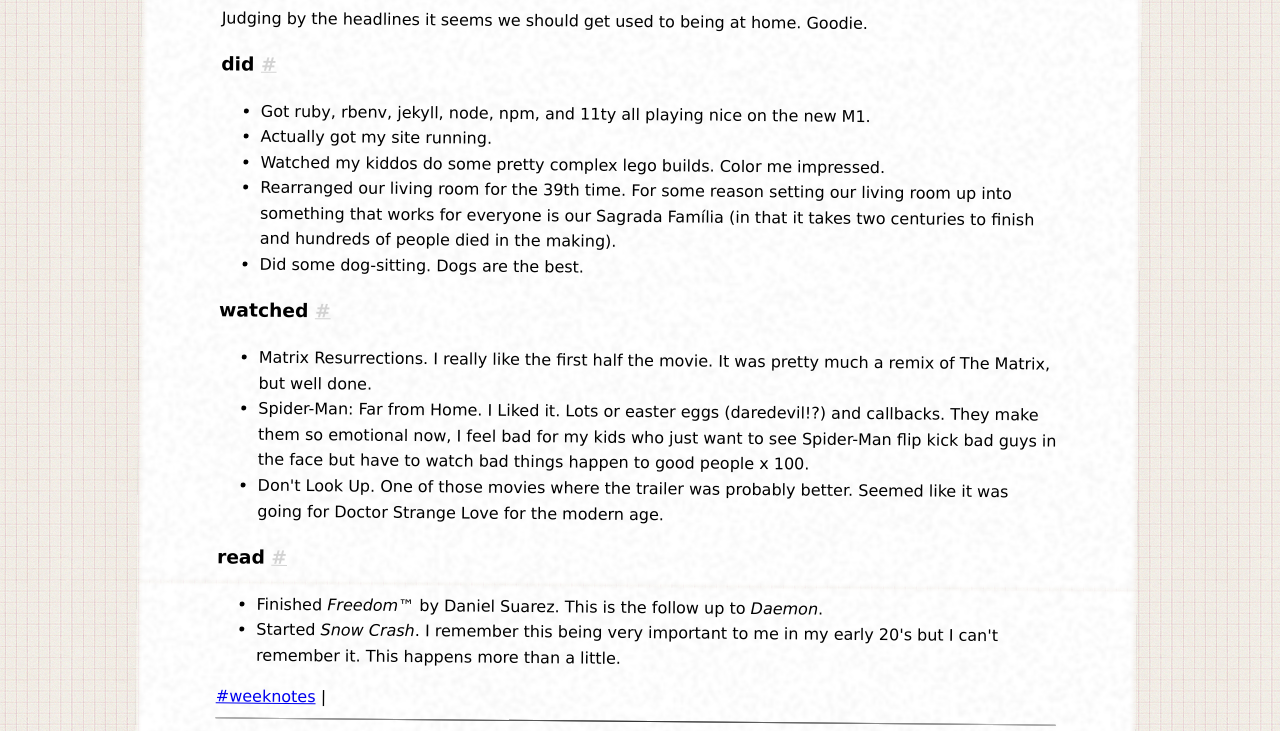
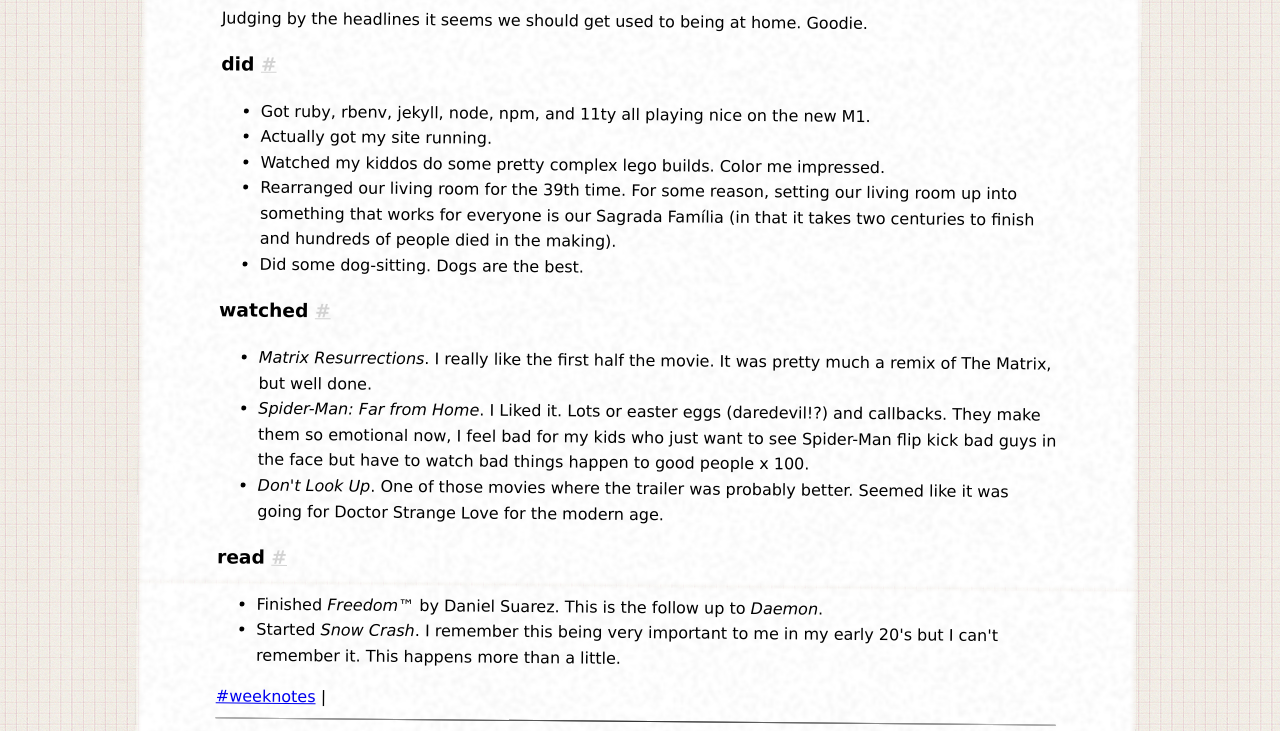
Before and after one commit to coburnicus/jeffcoburn.com, an Eleventy site: page posts/weeknotes/01-02-2022.md in a window 1280 px wide. Shown: the part 581-1312 px from the top of the page. Built offline with nearby package versions, Linux system fonts and the light colour scheme; Eleventy itself is replaced by a stand-in of ours; files that its build step writes are made by us from their sources.

Commit message:
Update 01-02-2022.md

```diff
--- a/posts/weeknotes/01-02-2022.md
+++ b/posts/weeknotes/01-02-2022.md
@@ -14,13 +14,13 @@
 - Got ruby, rbenv, jekyll, node, npm, and 11ty all playing nice on the new M1.
 - Actually got my site running.
 - Watched my kiddos do some pretty complex lego builds. Color me impressed.
-- Rearranged our living room for the 39th time. For some reason setting our living room up into something that works for everyone is our Sagrada Família (in that it takes two centuries to finish and hundreds of people died in the making).
+- Rearranged our living room for the 39th time. For some reason, setting our living room up into something that works for everyone is our Sagrada Família (in that it takes two centuries to finish and hundreds of people died in the making).
 - Did some dog-sitting. Dogs are the best.
 
 ### watched
-- Matrix Resurrections. I really like the first half the movie. It was pretty much a remix of The Matrix, but well done.
-- Spider-Man: Far from Home. I Liked it. Lots or easter eggs (daredevil!?) and callbacks. They make them so emotional now, I feel bad for my kids who just want to see Spider-Man flip kick bad guys in the face but have to watch bad things happen to good people x 100.
-- Don't Look Up. One of those movies where the trailer was probably better. Seemed like it was going for Doctor Strange Love for the modern age.
+- _Matrix Resurrections_. I really like the first half the movie. It was pretty much a remix of The Matrix, but well done.
+- _Spider-Man: Far from Home_. I Liked it. Lots or easter eggs (daredevil!?) and callbacks. They make them so emotional now, I feel bad for my kids who just want to see Spider-Man flip kick bad guys in the face but have to watch bad things happen to good people x 100.
+- _Don't Look Up_. One of those movies where the trailer was probably better. Seemed like it was going for Doctor Strange Love for the modern age.
 
 ### read
 - Finished *Freedom™* by Daniel Suarez. This is the follow up to *Daemon*.
```
